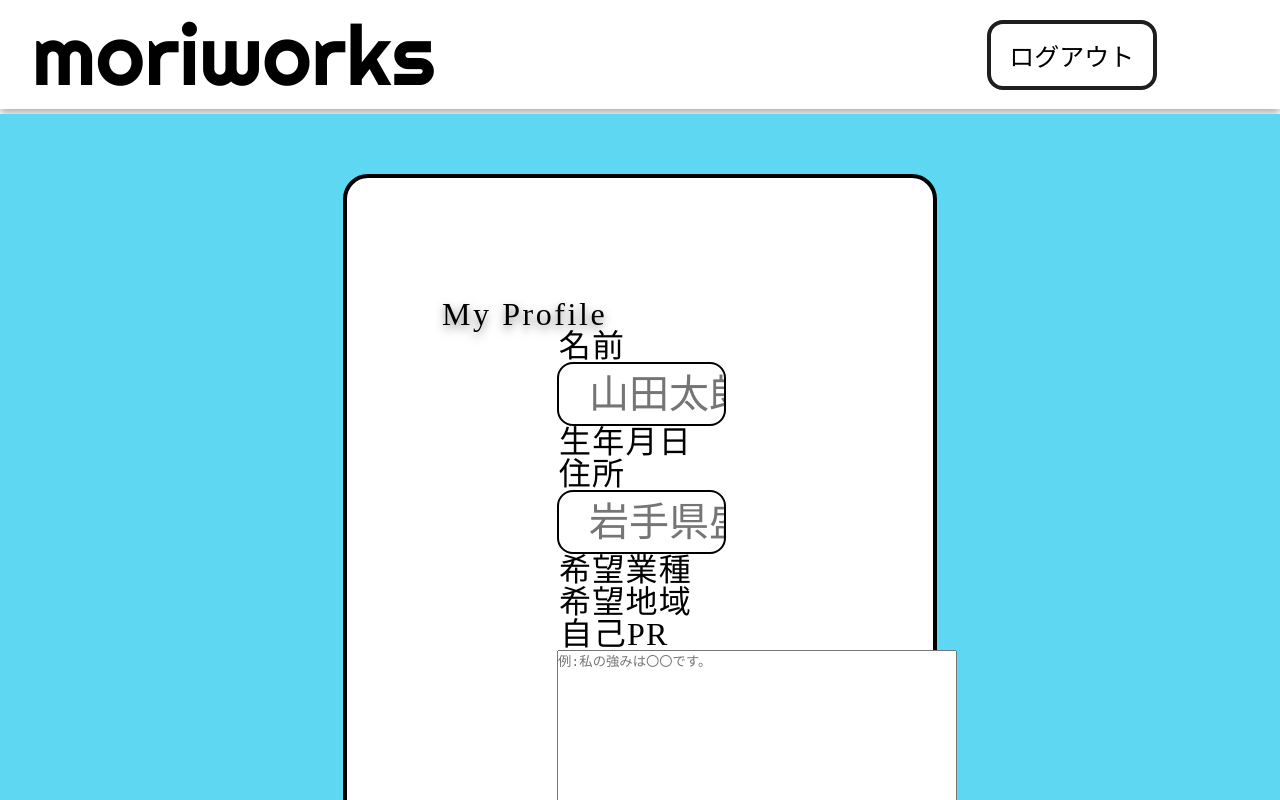
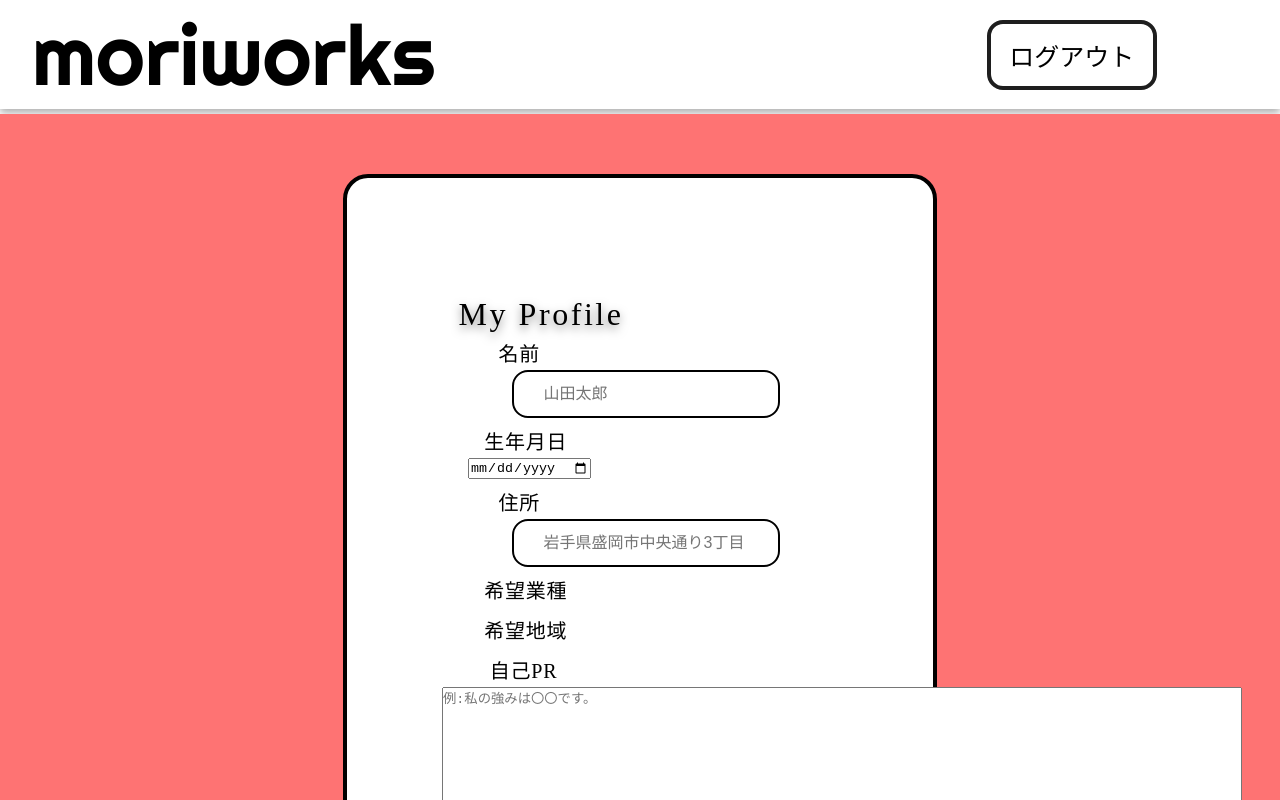
Before and after one commit to Kozaki01/2023_04_cteam, a Next.js app in the folder moriworks/: page /create_profile in a window 1280 px wide. Shown: the top 800 px of the page. Built offline with nearby package versions, Linux system fonts and the light colour scheme.

Commit message:
MyProfileの作成

```diff
--- a/moriworks/src/components/Profile/CreateProfile.module.scss
+++ b/moriworks/src/components/Profile/CreateProfile.module.scss
@@ -5,9 +5,11 @@
   padding-bottom: 100px;
   padding-left: 170px;
   padding-right: 170px;
-  background: #5ed8f2;
+  background: #FE7373;
 }
 .div2 {
+  height: 1724px;
+  width: 718;
   margin-left: 173px;
   margin-right: 173px;
   padding-left: 95px;
@@ -17,7 +19,10 @@
   background: #ffffff;
   border: solid 4px #000000;
   border-radius: 25px;
+  text-align: center;
+
 }
+
 
 .table1 {
   margin-top: 65px;
@@ -25,33 +30,32 @@
   border-spacing: 0px 95px;
 }
 .td1 {
-  width: 300px;
+  width: 39%;
   font-family: 'Kosugi Maru';
   font-style: normal;
   font-weight: 400;
-  font-size: 32px;
+  font-size: 20px;
   line-height: 32px;
   letter-spacing: 0.04em;
   color: #000000;
   text-align: center;
 }
 .td2{
-  width: 367px;
+  width: 42.3%;
   font-family: 'Kosugi Maru';
   font-style: normal;
   font-weight: 400;
-  font-size: 32px;
+  font-size: 20px;
   line-height: 32px;
   letter-spacing: 0.04em;
   color: #000000;
-  text-align: center;
 }
 .td3{
-  width: 345px;
+  width: 41.2%;
   font-family: 'Kosugi Maru';
   font-style: normal;
   font-weight: 400;
-  font-size: 32px;
+  font-size: 20px;
   line-height: 32px;
   letter-spacing: 0.04em;
   color: #000000;
@@ -73,28 +77,36 @@
 
 //テキストcss
 .text{
-  height: 4rem;
-  width: 60%;
-  font-size:  40px;
+  height: 3rem;
+  width: 70%;
+  font-size:  16px;
   border: 2px solid black;
   border-radius: 1rem;
   padding-left: 30px;
 }
-
-.textwidth{
-  padding-left: 115px;
+//テキストの横幅調整
+.text_width{
+  padding-left:3%;
+  width:100%;
 }
-
-.textarea{
+//テキストエリアの幅
+.text_area{
   resize: auto;
-  max-width: 500px;
-  max-height: 500px;
   min-width: 100px;
   min-height: 100px;
-  width:400px;
-  height:300px;
+  height: 10rem ;
+  width: 50rem;
 }
-
-.textareasize{
-  padding-left: 115px;
+//テキストエリアの横幅調整
+.textarea_width{
+  padding-left: 18%;
+  width: 50%;
 }
+//生年月日の横幅調整
+.date_width{
+  padding-right: 55.7%;
+}
+//上余白
+.padding_top{
+  padding-top: 2%;
+}
--- a/moriworks/src/components/Profile/CreateProfile.tsx
+++ b/moriworks/src/components/Profile/CreateProfile.tsx
@@ -56,23 +56,23 @@ const user: React.FC<props> = ({ account_id }) => {
         <div className={styles.div2}>
           <Title text={'My Profile'} />
             <div>
-              <p className={styles.td1}>名前</p>
-              <div className={styles.textwidth}><input type="text" placeholder='山田太郎' className={styles.text}></input></div>
+              <p className={`${styles.td1} ${styles.padding_top}`}>名前</p>
+              <div className={styles.text_width}><input type="text" placeholder='山田太郎' className={styles.text} ></input></div>
 
-              <div className={styles.td2}>生年月日</div>
-              {/* <tr><td>生年月日のコンポーネント</td></tr> */}
+              <div className={`${styles.td2} ${styles.padding_top}`}>生年月日</div>
+              <div className={styles.date_width}><input type="date" ></input></div>
 
-              <div className={styles.td1}>住所</div>
-              <div className={styles.textwidth}><input type="text" placeholder='岩手県盛岡市中央通り3丁目' className={styles.text}></input></div>
+              <div className={`${styles.td1} ${styles.padding_top}`}>住所</div>
+              <div className={styles.text_width}><input type="text" placeholder='岩手県盛岡市中央通り3丁目' className={styles.text}></input></div>
 
-              <div className={styles.td2}>希望業種</div>
+              <div className={`${styles.td2} ${styles.padding_top}`}>希望業種</div>
               {/* 希望業種のコンポーネント */}
 
-              <div className={styles.td2}>希望地域</div>
+              <div className={`${styles.td2} ${styles.padding_top}`}>希望地域</div>
               {/* 希望地域のコンポーネント */}
 
-              <div className={styles.td3}>自己PR</div>
-              <div className={styles.textareasize}><textarea placeholder='例:私の強みは〇〇です。' className={styles.textarea}></textarea></div>
+              <div className={`${styles.td3} ${styles.padding_top}`}>自己PR</div>
+              <div className={styles.textarea_size}><textarea placeholder='例:私の強みは〇〇です。'  className={styles.text_area}></textarea></div>
             </div>
           <div className={styles.flex_btn}>
             <Btn {...btn1Props} />
--- a/moriworks/src/components/Title.module.scss
+++ b/moriworks/src/components/Title.module.scss
@@ -5,7 +5,7 @@
   align-items: center;
   padding: 0px;
   position: relative;
-  width: 184px;
+  width: 50%;
   height: 32px;
   filter: drop-shadow(0px 4px 5px rgba(0, 0, 0, 0.5));
 }
```
